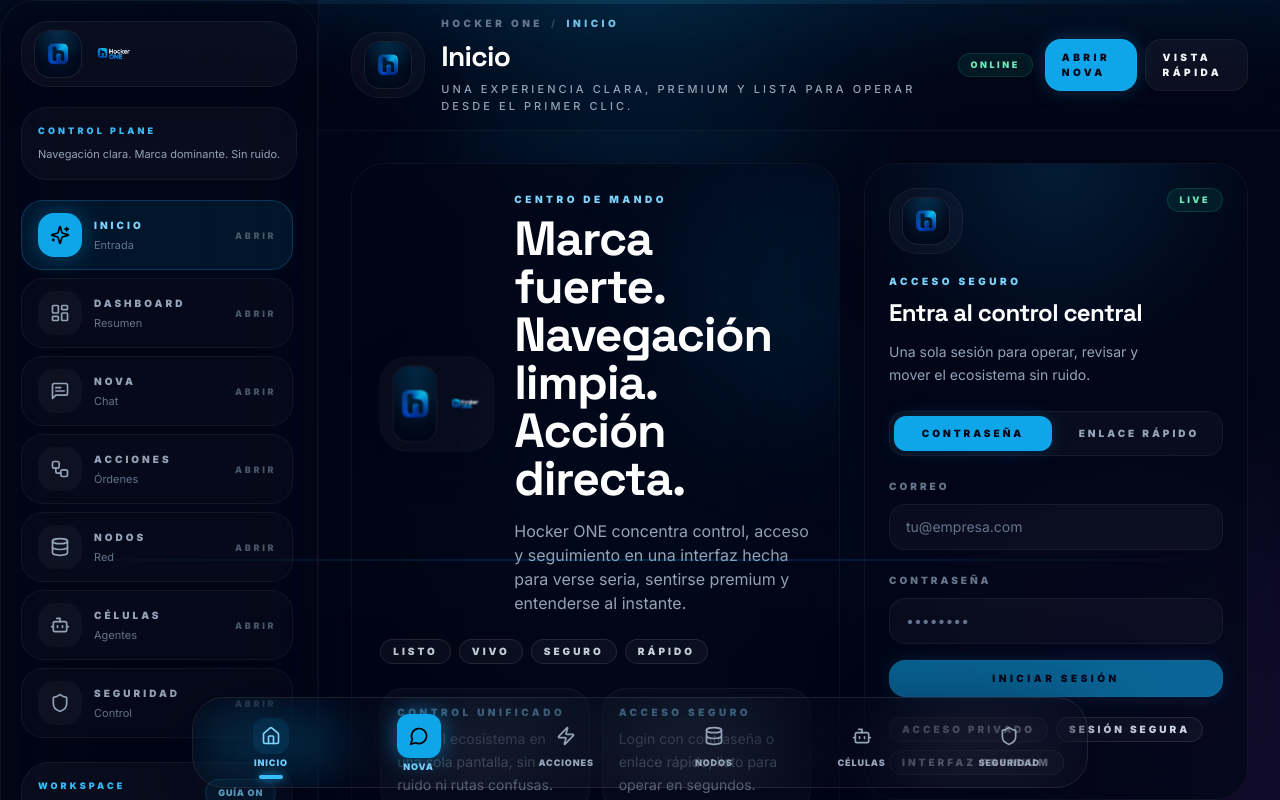
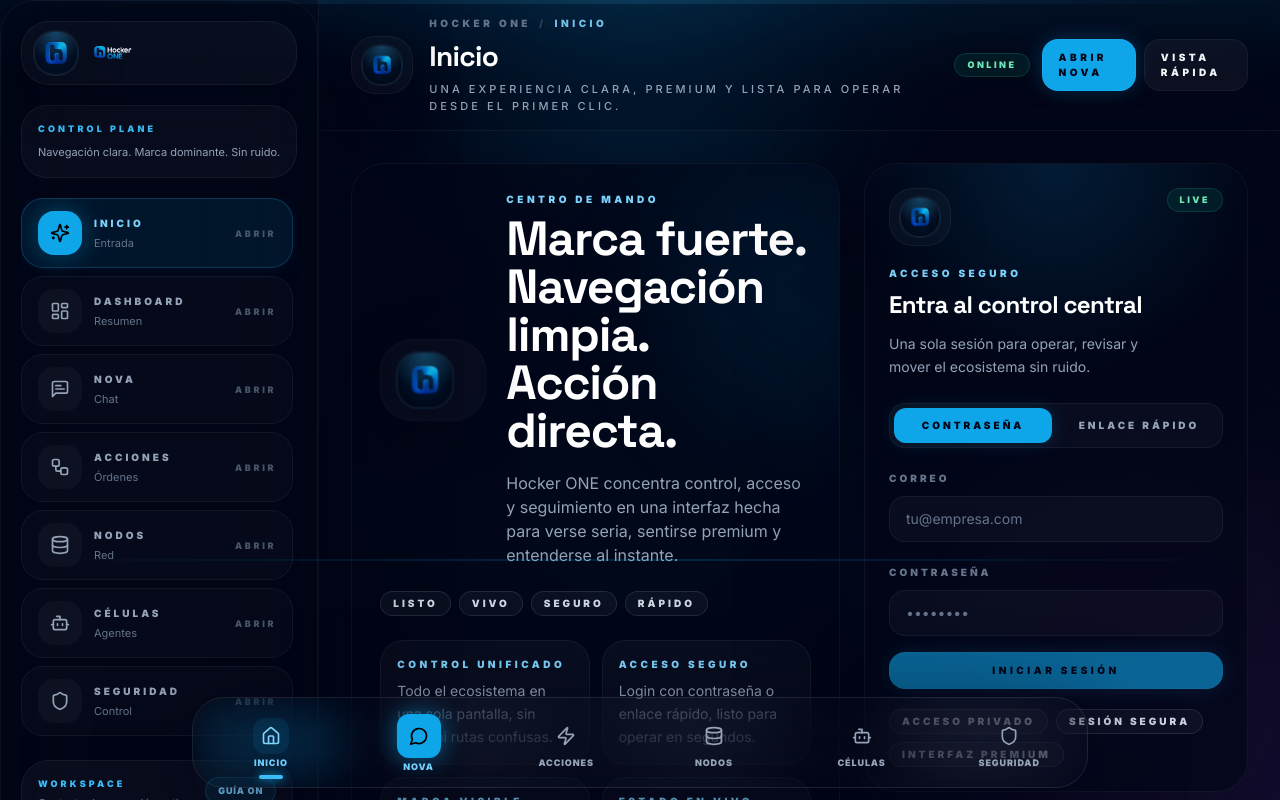
Before and after one commit to HockerAGI/hocker.one, a Next.js app: page / in a window 1280 px wide. Shown: the top 800 px of the page. Built offline with nearby package versions, Linux system fonts and the light colour scheme; no server answers; the database is empty.

Commit message:
Actualizar BrandMark.tsx

```diff
--- a/src/components/BrandMark.tsx
+++ b/src/components/BrandMark.tsx
@@ -16,37 +16,36 @@ export default function BrandMark({
   hero = false,
   className = "",
 }: BrandMarkProps) {
-  const shellSize = hero ? "h-16 w-16 sm:h-[4.75rem] sm:w-[4.75rem]" : "h-12 w-12";
-  const iconSize = hero ? 48 : 32;
-  const wordmarkWidth = hero ? 300 : 220;
-  const wordmarkHeight = hero ? 64 : 46;
+  const rootSize = hero ? "gap-4 rounded-[34px] px-4 py-3" : compact ? "gap-3 rounded-[24px] px-2.5 py-2" : "gap-3 rounded-[28px] px-3 py-2";
+  const shellSize = hero ? "h-14 w-14 rounded-[22px]" : compact ? "h-10 w-10 rounded-[18px]" : "h-11 w-11 rounded-[20px]";
+  const isotypeSize = hero ? 42 : compact ? 28 : 34;
+  const wordmarkWidth = hero ? 276 : 224;
+  const wordmarkHeight = hero ? 58 : 46;
 
   return (
     <Link
       href={href}
-      aria-label="Ir al inicio de Hocker ONE"
+      aria-label="Ir al inicio de Hocker One"
       className={[
-        "group inline-flex items-center gap-3 rounded-[28px] border border-white/5",
-        "bg-white/[0.03] px-3 py-2 shadow-[0_10px_40px_rgba(2,6,23,0.25)] backdrop-blur-xl",
-        "transition-all duration-300 hover:border-sky-500/20 hover:bg-white/[0.06] active:scale-95",
+        "group inline-flex items-center border border-white/5 bg-white/[0.03] shadow-[0_12px_50px_rgba(2,6,23,0.28)] backdrop-blur-2xl transition-all duration-300 hover:border-sky-500/20 hover:bg-white/[0.06] active:scale-[0.98]",
+        rootSize,
         className,
       ].join(" ")}
     >
       <span
         className={[
-          "relative flex items-center justify-center overflow-hidden rounded-2xl border border-white/10 bg-slate-950/85",
-          "transition-transform duration-300 group-hover:scale-105",
+          "relative flex shrink-0 items-center justify-center overflow-hidden border border-white/10 bg-slate-950/85 shadow-[0_0_0_1px_rgba(14,165,233,0.12),0_18px_50px_rgba(2,6,23,0.28)] transition-transform duration-300 group-hover:scale-[1.03]",
           shellSize,
         ].join(" ")}
       >
-        <span className="absolute inset-0 bg-[radial-gradient(circle_at_top,rgba(14,165,233,0.28),transparent_60%)] opacity-80 transition-opacity group-hover:opacity-100" />
+        <span className="absolute inset-0 bg-[radial-gradient(circle_at_top,rgba(56,189,248,0.32),transparent_62%)]" />
         <Image
           src="/brand/hocker-one-isotype.png"
-          alt="Hocker ONE"
-          width={iconSize}
-          height={iconSize}
+          alt="Hocker One"
+          width={isotypeSize}
+          height={isotypeSize}
           priority
-          className="relative object-contain drop-shadow-[0_0_14px_rgba(14,165,233,0.35)]"
+          className="relative object-contain drop-shadow-[0_0_14px_rgba(14,165,233,0.38)]"
         />
       </span>
 
@@ -54,13 +53,13 @@ export default function BrandMark({
         <span className="hidden min-w-0 sm:block">
           <Image
             src="/brand/hocker-one-logo.png"
-            alt="Hocker ONE"
+            alt="Hocker One"
             width={wordmarkWidth}
             height={wordmarkHeight}
             priority
             className={[
-              "w-auto object-contain transition-transform duration-300 group-hover:scale-[1.02]",
-              hero ? "h-12 sm:h-14" : "h-10",
+              "h-auto w-auto object-contain transition-transform duration-300 group-hover:scale-[1.01]",
+              hero ? "max-h-[58px]" : "max-h-[46px]",
             ].join(" ")}
           />
         </span>
```
